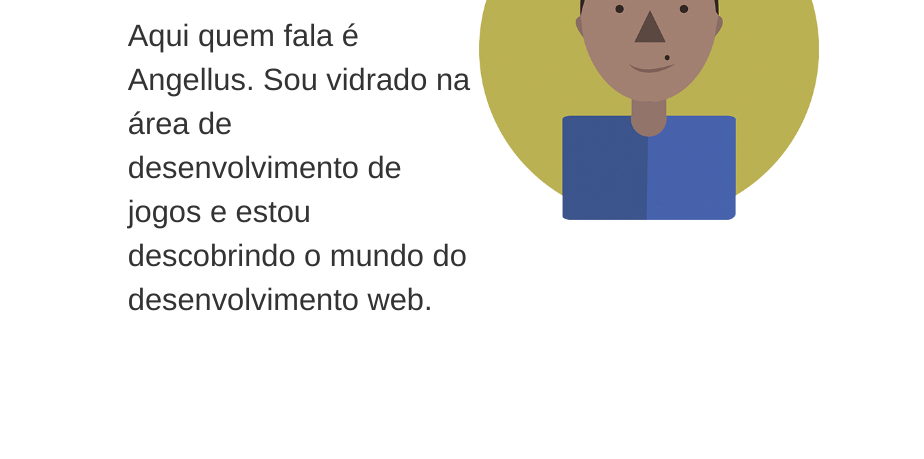
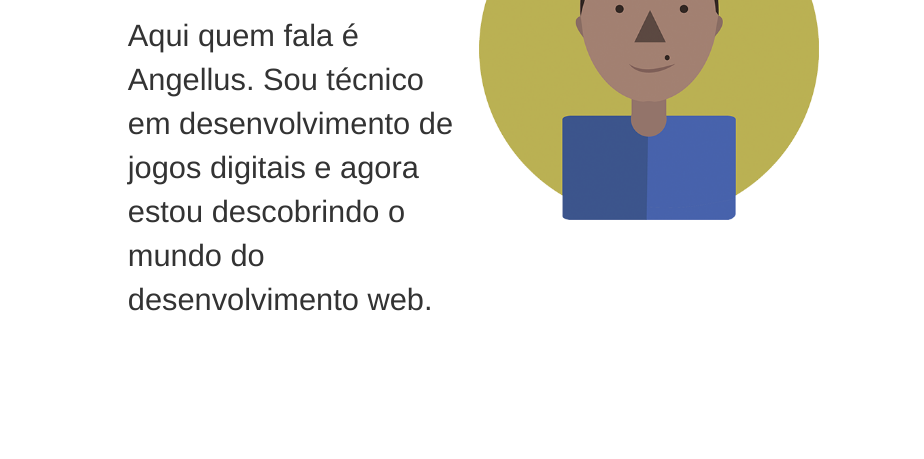
Before and after one commit to angelluspaixao/angelluspaixao.github.io, a website: page index.html in a window 1280 px wide. Shown: the part 341-800 px from the top of the page, without its empty margins (161-1085 px from the left). Drawn offline with nearby package versions, Linux system fonts and the light colour scheme.

Commit message:
Início ajustes index

```diff
--- a/index.html
+++ b/index.html
@@ -40,8 +40,8 @@
 						<div class="text-apresentation">
 							<h1>Olá,</h1>
 							<p>
-										Aqui quem fala é Angellus. Sou vidrado na área de
-									desenvolvimento de jogos e
+										Aqui quem fala é Angellus. Sou técnico em
+									desenvolvimento de jogos digitais e agora
 									estou descobrindo o mundo do desenvolvimento web.
 							</p>
 						</div>
```
